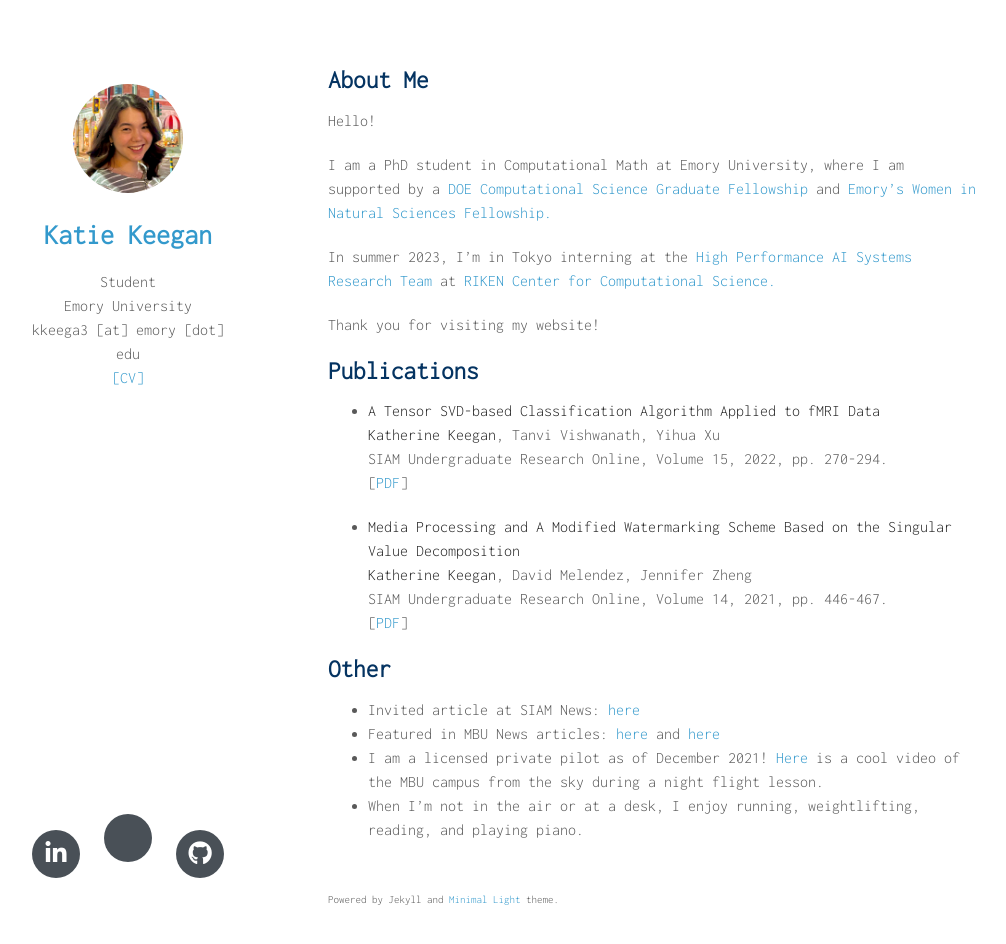
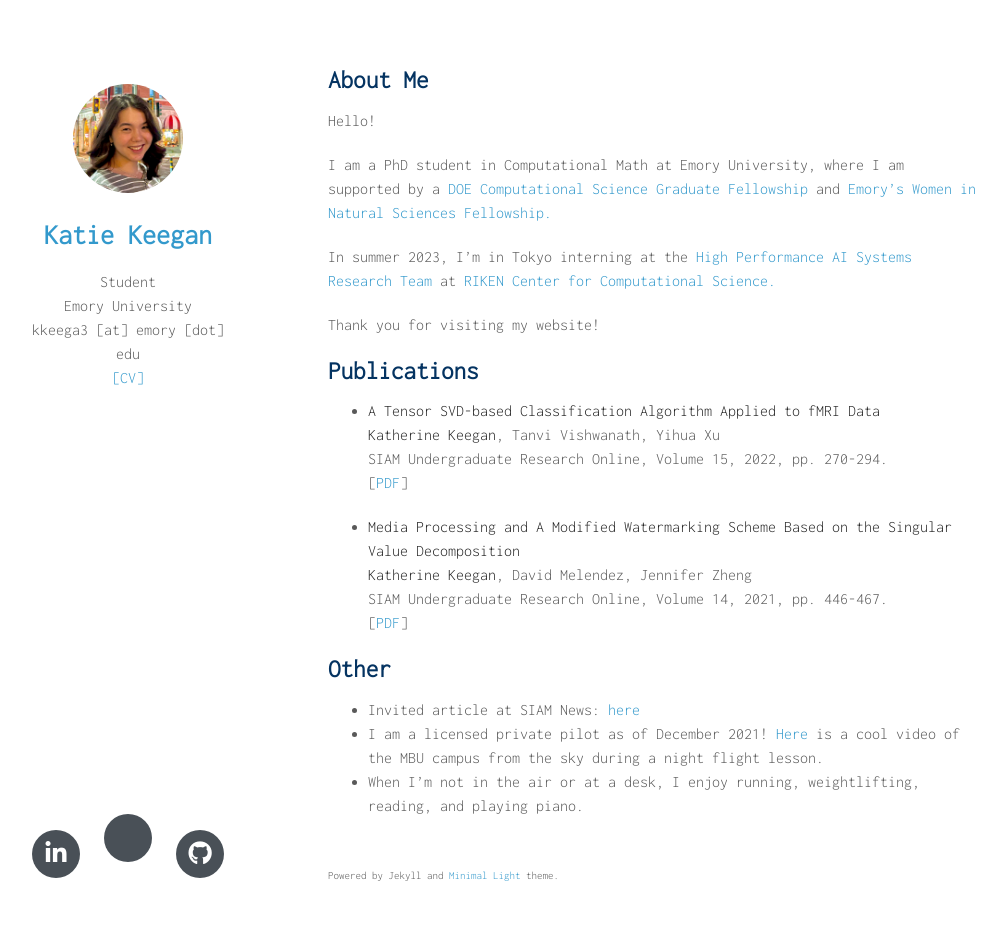
Before and after one commit to katiekeegan/katiekeegan, a Jekyll site: the page built from index.md, in a window 1280 px wide and 980 px high. Shown: the top 944 px of the window, without its empty margins (142-1148 px from the left). Built offline with Jekyll 4.4.1, drawn with Linux system fonts in a browser that asks for light colours; nearby versions of some CDN libraries; a style sheet for code colours, icons or effects is not loaded; our own code applies the rules of GitHub Pages for plain Markdown files.

Commit message:
Update index.md

```diff
--- a/index.md
+++ b/index.md
@@ -33,6 +33,5 @@ Thank you for visiting my website!
 ## Other
 
 - Invited article at SIAM News: [here](https://sinews.siam.org/Details-Page/a-modified-watermarking-scheme-based-on-the-singular-value-decomposition)
-- Featured in MBU News articles: [here](https://marybaldwin.edu/news/2021/12/17/program-for-the-exceptionally-gifted-standout-katie-keegan-22-wins-national-attention/) and [here](https://marybaldwin.edu/news/2022/04/29/senior-wins-prestigious-doctoral-research-fellowship/)
 - I am a licensed private pilot as of December 2021! [Here](https://youtu.be/YhEA6PkSirU) is a cool video of the MBU campus from the sky during a night flight lesson.
 - When I'm not in the air or at a desk, I enjoy running, weightlifting, reading, and playing piano.
```
